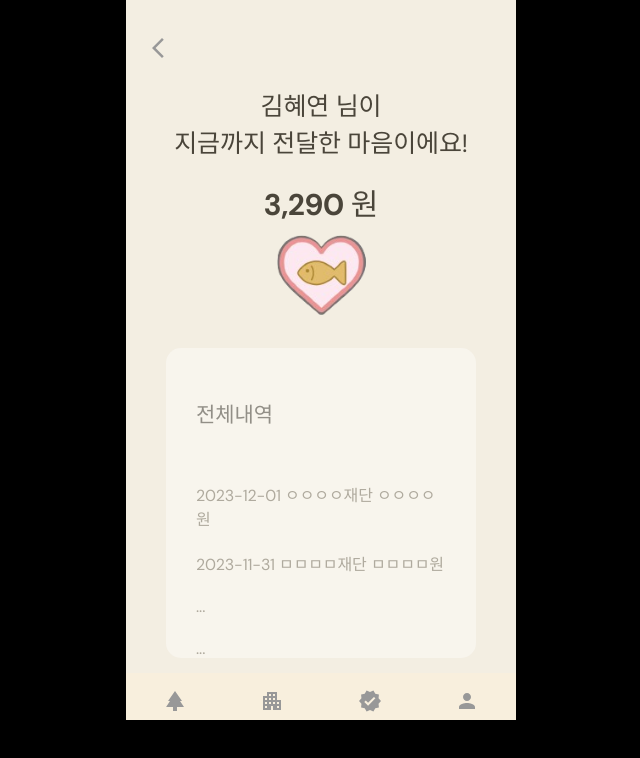
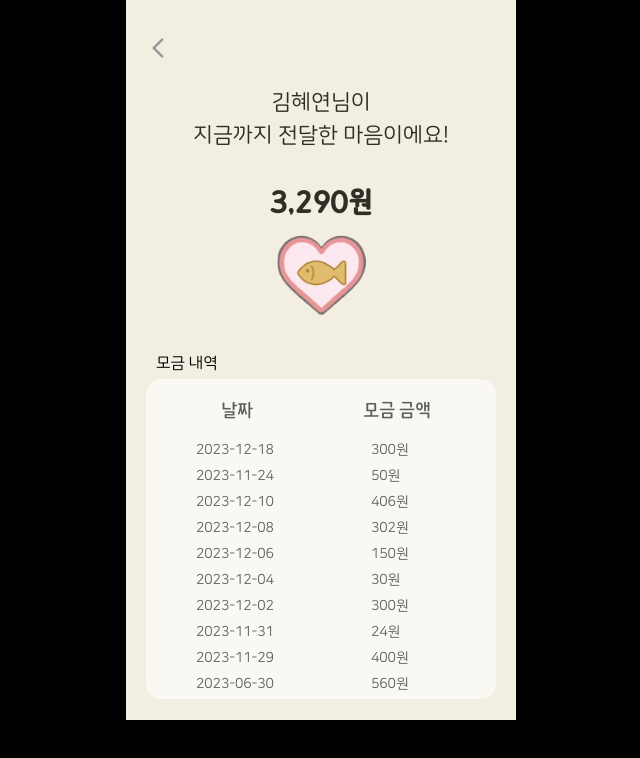
Before and after one commit to donggukthon/donggukthon_2023_3_F, a React (Create React App) app: page /history in a window 1280 px wide. Shown: the top 758 px of the page, without its empty margins (319-959 px from the left). Built offline with nearby package versions, Linux system fonts and the light colour scheme.

Commit message:
<fix>: 퍼블리싱 수정

```diff
--- a/src/components/BadgeModal.jsx
+++ b/src/components/BadgeModal.jsx
@@ -2,7 +2,7 @@ import React, {useState, useEffect} from "react";
 import Close from "@mui/icons-material/CloseRounded";
 import {styled, Box, Grid, Button, Img, Modal} from "@mui/material";
 
-function BadgeModal({isOpen, onClose, badgeName, badgeImage}) {
+function BadgeModal({isOpen, onClose, badgeName, badgeImage, badgeExplain}) {
   const acquiredDate = "2023년 01월 23일";
 
   return (
@@ -16,9 +16,9 @@ function BadgeModal({isOpen, onClose, badgeName, badgeImage}) {
           <Grid sx={{display: "flex", justifyContent: "center", textAlign: "center", alignItems: "center", marginTop: "15px"}}>
             <div style={{color: "rgba(0, 0, 0, 0.45)", fontSize: "14px"}}>{acquiredDate}에 취득하신 뱃지입니다!</div>
           </Grid>
-          <Box sx={{display: "flex", flexDirection: "row", justifyContent: "space-around", gap: "10px", padding: "40px 0px"}}>
+          <Box sx={{display: "flex", flexDirection: "row", justifyContent: "space-around", gap: "20px", padding: "40px 0px"}}>
             <img src={badgeImage} />
-            <Grid>뱃지에대한설명입니다.</Grid>
+            <Grid sx={{lineHeight: 1.4}}>{badgeExplain}</Grid>
           </Box>
         </ModalGrid>
       </Modal>
@@ -50,7 +50,7 @@ const ModalGrid = styled(Grid)(() => ({
   backgroundColor: "white",
   borderRadius: "31px",
   boxShadow: "0 10px 50px rgb(70, 70, 70)",
-  padding: "10px 30px 10px 30px",
+  padding: "10px 20px 10px 20px",
 }));
 
 export default BadgeModal;
--- /dev/null
+++ b/src/components/DonateModal.jsx
@@ -0,0 +1,41 @@
+import React, {useState, useEffect} from "react";
+import Close from "@mui/icons-material/CloseRounded";
+import {styled, Box, Grid, Button, Img, Modal} from "@mui/material";
+
+function DonateModal({isOpen, onClose}) {
+  return (
+    <>
+      <Modal open={isOpen} onClose={onClose}>
+        <ModalGrid>google</ModalGrid>
+      </Modal>
+    </>
+  );
+}
+
+const CloseButton = styled(Close)(() => ({
+  display: "flex",
+  justifyContent: "flex-end",
+
+  cursor: "pointer",
+  color: "grey",
+  fontSize: 26,
+  "&:hover": {
+    color: "lightgrey",
+  },
+}));
+
+const ModalGrid = styled(Grid)(() => ({
+  position: "absolute",
+  top: "50%",
+  left: "50%",
+  transform: "translate(-50%, -50%)",
+  width: "340px",
+  height: "270px",
+  overflowX: "hidden",
+  overflowY: "auto",
+  backgroundColor: "white",
+  borderRadius: "31px",
+  boxShadow: "0 10px 50px rgb(70, 70, 70)",
+  padding: "10px 20px 10px 20px",
+}));
+export default DonateModal;
--- a/src/pages/BadgePage.jsx
+++ b/src/pages/BadgePage.jsx
@@ -15,10 +15,10 @@ import Badge9 from "../assets/images/badge9.png";
 
 function BadgePage() {
   const [isModalOpen, setIsModalOpen] = useState(false);
-  const [selectedBadge, setSelectedBadge] = useState({name: "", image: null});
+  const [selectedBadge, setSelectedBadge] = useState({name: "", image: null, explain: ""});
 
-  const onClickBadge = (badgeName, badgeImage) => {
-    setSelectedBadge({name: badgeName, image: badgeImage});
+  const onClickBadge = (badgeName, badgeImage, badgeExplain) => {
+    setSelectedBadge({name: badgeName, image: badgeImage, explain: badgeExplain});
     setIsModalOpen(true);
   };
 
@@ -28,53 +28,64 @@ function BadgePage() {
       <Container sx={{lineHeight: 1.5}}>
         <Title>Badge</Title>
         <div>지금까지 기부한 붕어빵을 통해 획득한 뱃지예요!</div>
-        <div>각각의 뱃지를 터치하면 상세한 설명을 확인할 수 있어요</div>
+        <div>뱃지를 터치하면 상세한 설명을 확인할 수 있어요</div>
         <div style={{marginBottom: "30px"}}>앞으로 또 어떤 붕어빵을 획득할 수 있을까요?</div>
         <BadgeContainer>
-          <Badge onClick={() => onClickBadge("뱃지1", Badge1)}>
+          <Badge onClick={() => onClickBadge("달콤한 슈크림 붕어빵", Badge1, "따뜻한 슈크림과 바삭한 반죽의 조화로움으로 모두의 입맛을 사로잡습니다")}>
             <img src={Badge1} />
-            <BadgeNameGrid>뱃지1</BadgeNameGrid>
+            <BadgeNameGrid>
+              달콤한 <br />
+              슈크림 붕어빵
+            </BadgeNameGrid>
           </Badge>
-          <Badge onClick={() => onClickBadge("뱃지2", Badge2)}>
+          <Badge onClick={() => onClickBadge("부드러운 팥 붕어빵", Badge2, "붕어빵의 원조는 역시 팥 붕어빵! 사람들에게 환한 에너지를 전해줍니다")}>
             <img src={Badge2} />
-            <BadgeNameGrid>뱃지2</BadgeNameGrid>
+            <BadgeNameGrid>
+              부드러운 <br />팥 붕어빵
+            </BadgeNameGrid>
           </Badge>
-          <Badge onClick={() => onClickBadge("뱃지3", Badge3)}>
+          <Badge onClick={() => onClickBadge("새콤한 블루베리 붕어빵", Badge3, "신선한 블루베리로 만든 붕어빵은 특유의 상큼한 맛으로 즐거운 경험을 선물해줍니다")}>
             <img src={Badge3} />
-            <BadgeNameGrid>뱃지3</BadgeNameGrid>
+            <BadgeNameGrid>
+              새콤한 블루베리 <br />
+              붕어빵
+            </BadgeNameGrid>
           </Badge>
         </BadgeContainer>
         <BadgeContainer>
-          <Badge onClick={() => onClickBadge("뱃지4", Badge4)}>
+          <Badge onClick={() => onClickBadge("깔끔한 꿀 붕어빵", Badge4, "깊은 꿀의 풍미가 적절히 녹아들어가 한 입 먹는 순간 입안 가득 향기가 퍼집니다")}>
             <img src={Badge4} />
-            <BadgeNameGrid>뱃지4</BadgeNameGrid>
+            <BadgeNameGrid>깔끔한 꿀 붕어빵</BadgeNameGrid>
           </Badge>
-          <Badge onClick={() => onClickBadge("뱃지5", Badge5)}>
+          <Badge onClick={() => onClickBadge("향긋한 고구마 붕어빵", Badge5, "따뜻한 감성이 들어간 고구마 붕어빵은 먹는 순간 마음까지 따뜻해집니다")}>
             <img src={Badge5} />
-            <BadgeNameGrid>뱃지5</BadgeNameGrid>
+            <BadgeNameGrid>향긋한 고구마 붕어빵</BadgeNameGrid>
           </Badge>
-          <Badge onClick={() => onClickBadge("뱃지6", Badge6)}>
+          <Badge onClick={() => onClickBadge("촉촉한 첫눈 붕어빵", Badge6, "겨울의 첫눈처럼 순수하고 행복한 느낌을 담은 첫눈 붕어빵을 사랑하는 사람과 나누어보세요")}>
             <img src={Badge6} />
-            <BadgeNameGrid>뱃지6</BadgeNameGrid>
+            <BadgeNameGrid>
+              촉촉한 첫눈 <br />
+              붕어빵
+            </BadgeNameGrid>
           </Badge>
         </BadgeContainer>
         <BadgeContainer>
-          <Badge onClick={() => onClickBadge("뱃지7", Badge7)}>
+          <Badge onClick={() => onClickBadge("포근한 산타 붕어빵", Badge7, "고요한 겨울 밤에 사랑과 기쁨을 전하는 특별한 붕어빵입니다")}>
             <img src={Badge7} />
-            <BadgeNameGrid>뱃지7</BadgeNameGrid>
+            <BadgeNameGrid>포근한 산타 붕어빵</BadgeNameGrid>
           </Badge>
-          <Badge onClick={() => onClickBadge("뱃지8", Badge8)}>
+          <Badge onClick={() => onClickBadge("담백한 루돌프 붕어빵", Badge8, "담백한 견과류가 들어간 루돌프 붕어빵은 따뜻한 붕어빵 내부에 겨울의 마법을 담고 있습니다")}>
             <img src={Badge8} />
-            <BadgeNameGrid>뱃지8</BadgeNameGrid>
+            <BadgeNameGrid>담백한 루돌프 붕어빵</BadgeNameGrid>
           </Badge>
-          <Badge onClick={() => onClickBadge("뱃지9", Badge9)}>
+          <Badge onClick={() => onClickBadge("고소한 눈사람 붕어빵", Badge9, "눈 내리는 날과 잘 어울리는 눈사람 붕어빵으로 그 날의 추억을 기억 해 보세요")}>
             <img src={Badge9} />
-            <BadgeNameGrid>뱃지9</BadgeNameGrid>
+            <BadgeNameGrid>고소한 눈사람 붕어빵</BadgeNameGrid>
           </Badge>
         </BadgeContainer>
       </Container>
       <Footer />
-      {isModalOpen && <BadgeModal isOpen={isModalOpen} badgeName={selectedBadge.name} badgeImage={selectedBadge.image} onClose={() => setIsModalOpen(false)} />}
+      {isModalOpen && <BadgeModal isOpen={isModalOpen} badgeName={selectedBadge.name} badgeImage={selectedBadge.image} badgeExplain={selectedBadge.explain} onClose={() => setIsModalOpen(false)} />}
     </>
   );
 }
@@ -104,13 +115,13 @@ const BadgeContainer = styled(Box)({
 const Badge = styled(Button)({
   display: "flex",
   flexDirection: "column",
-  gap: 15,
+  gap: 10,
   color: "#312e26",
   textAlign: "center",
   alignItems: "center",
-  width: "100px",
-  height: "120px",
-  padding: "13px",
+  width: "110px",
+  height: "125px",
+  padding: "13px 8px",
   borderRadius: "24px",
   border: "1px solid  var(--Blue-0, #EBECFD)",
   background: "var(--Offwhite, #FCFCFC)",
@@ -122,9 +133,9 @@ const Badge = styled(Button)({
 
 const BadgeNameGrid = styled(Grid)({
   color: "#312E26",
-  fontSize: "14px",
-  fontWeight: 500,
-  fontFamily: "titleFont",
+  fontSize: "13px",
+  fontWeight: 700,
+  fontFamily: "basicFont",
 });
 
 export default BadgePage;
--- a/src/pages/HistoryPage.jsx
+++ b/src/pages/HistoryPage.jsx
@@ -1,72 +1,81 @@
-import Navbar from '../components/common/Navbar';
-import styled from 'styled-components';
-import Footer from "../components/common/Footer";
-import logo from '../assets/images/logo.png';
+import Navbar from "../components/common/Navbar";
+import {styled, Grid, Button} from "@mui/material";
+import logo from "../assets/images/logo.png";
 
 function HistoryPage() {
-	return (
-		<>
-			<Navbar />
-			<UserTextPart>김혜연 님이<br/>지금까지 전달한 마음이에요!</UserTextPart>
-			<TotalMoneyPart>
-				3,290 원
-				<br/>
-				<img src={logo} width='100px' alt='Fishbread' />
-			</TotalMoneyPart>
-			<WhiteBox>
-				<HistoryTitle>전체내역</HistoryTitle>
-				<br/>
-				<HistoryContent>2023-12-01 ㅇㅇㅇㅇ재단 ㅇㅇㅇㅇ원<br/><br/>2023-11-31  ㅁㅁㅁㅁ재단  ㅁㅁㅁㅁ원<br/><br/>...<br/><br/>...</HistoryContent>
-			</WhiteBox>
-			<Footer />
-		</>
-	);
+  const userName = "김혜연";
+  const totalDonateAmount = 3290;
+  const formattedTotalDonateAmount = totalDonateAmount.toLocaleString();
+  const donateData = [
+    {donateDate: "2023-12-18", donatePrice: 300},
+    {donateDate: "2023-11-24", donatePrice: 50},
+    {donateDate: "2023-12-10", donatePrice: 406},
+    {donateDate: "2023-12-08", donatePrice: 302},
+    {donateDate: "2023-12-06", donatePrice: 150},
+    {donateDate: "2023-12-04", donatePrice: 30},
+    {donateDate: "2023-12-02", donatePrice: 300},
+    {donateDate: "2023-11-31", donatePrice: 24},
+    {donateDate: "2023-11-29", donatePrice: 400},
+    {donateDate: "2023-06-30", donatePrice: 560},
+    {donateDate: "2023-12-01", donatePrice: 450},
+    {donateDate: "2023-11-24", donatePrice: 50},
+    {donateDate: "2023-11-10", donatePrice: 406},
+    {donateDate: "2023-10-21", donatePrice: 62},
+    {donateDate: "2023-10-11", donatePrice: 150},
+    {donateDate: "2023-09-30", donatePrice: 260},
+    {donateDate: "2023-09-15", donatePrice: 970},
+    {donateDate: "2023-08-20", donatePrice: 304},
+    {donateDate: "2023-07-19", donatePrice: 400},
+    {donateDate: "2023-06-30", donatePrice: 560},
+  ];
+
+  return (
+    <>
+      <Navbar />
+      <Grid
+        sx={{
+          lineHeight: 1.5,
+          fontSize: "22px",
+          color: "#312E26",
+          textAlign: "center",
+          margin: "20px 0",
+        }}
+      >
+        {userName}님이
+        <br />
+        지금까지 전달한 마음이에요!
+        <Grid sx={{fontFamily: "titleFont", marginTop: "30px", fontWeight: 700, fontSize: "28px"}}>{formattedTotalDonateAmount}원</Grid>
+        <img src={logo} width="100px" alt="Fishbread" />
+      </Grid>
+
+      <Grid sx={{marginLeft: "30px"}}>모금 내역</Grid>
+      <Container>
+        <Grid sx={{display: "flex", flexDirection: "row", justifyContent: "space-around", marginBottom: "20px"}}>
+          <Grid sx={{fontFamily: "titleFont", fontSize: "18px", padding: "0px 10px"}}>날짜</Grid>
+          <Grid sx={{fontFamily: "titleFont", fontSize: "18px", padding: "0px 0px", marginLeft: "10px"}}>모금 금액</Grid>
+        </Grid>
+        {donateData.map((data, index) => (
+          <Grid sx={{display: "flex", flexDirection: "row", gap: "40px", marginBottom: "10px"}} key={index}>
+            <Grid sx={{display: "flex", flexDirection: "row", justifyContent: "flex-start", width: "165px", paddingLeft: "30px"}}>{data.donateDate}</Grid>
+            <Grid sx={{display: "flex", justifyContent: "flex-end"}}>{data.donatePrice.toLocaleString()}원</Grid>
+          </Grid>
+        ))}
+      </Container>
+    </>
+  );
 }
 
-const UserTextPart = styled.div`
-  font-family: "descriptFont";
-  font-size: 25px;
-  font-weight: 100;
-  color: #4A453A;
-	text-align: center;
-	margin: 20px 0;
-`;
-
-const TotalMoneyPart = styled.div`
-  font-family: "descriptBoldFont";
-  font-size: 30px;
-  font-weight: 100;
-  color: #4A453A;
-	text-align: center;
-`;
-
-const WhiteBox = styled.div`
-  width: 250px;
-  height: 250px;
-  background-color: white;
-  opacity: 60%;
-  border-radius: 15px;
-  margin: 15px auto;
-  position: relative;
-  overflow-x: auto;
-  padding: 30px;
-	opacity: 40%;
-`;
-
-const HistoryTitle = styled.div`
-  font-family: "descriptFont";
-  font-size: 21px;
-  font-weight: 100;
-  color: black;
-	margin: 20px 0;
-`;
-
-const HistoryContent = styled.div`
-	font-family: "descriptFont";
-  font-size: 16px;
-  font-weight: 100;
-  color: #4A453A;
-	margin: 15px 0;
-`;
+const Container = styled(Grid)({
+  height: "320px",
+  fontSize: "14px",
+  display: "flex",
+  flexDirection: "column",
+  backgroundColor: "white",
+  opacity: "60%",
+  borderRadius: "15px",
+  margin: "7px 20px",
+  overflowY: "scroll",
+  padding: "20px 20px 10px 20px",
+});
 
 export default HistoryPage;
```
Also changed, not shown: src/pages/DetailPage.jsx (+20 -8 lines), src/pages/HomePage.jsx (+10 -2 lines).
